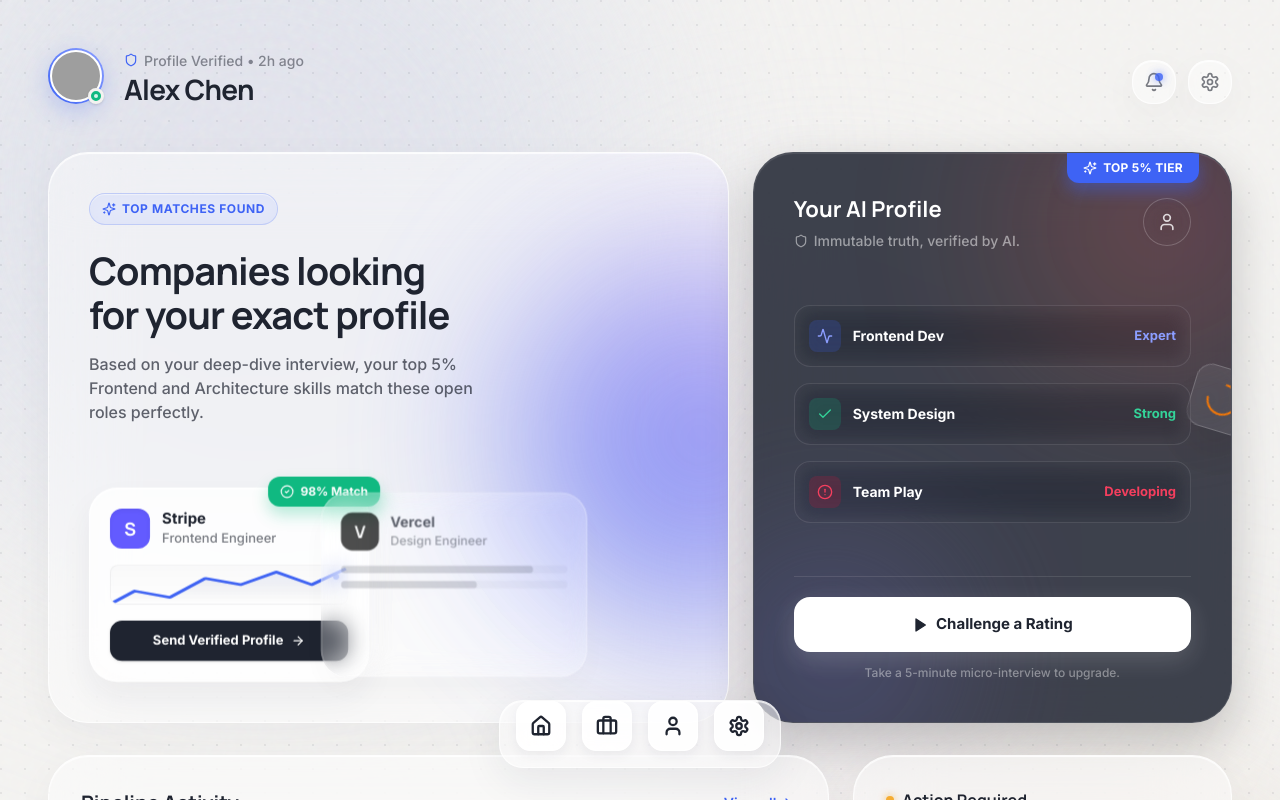
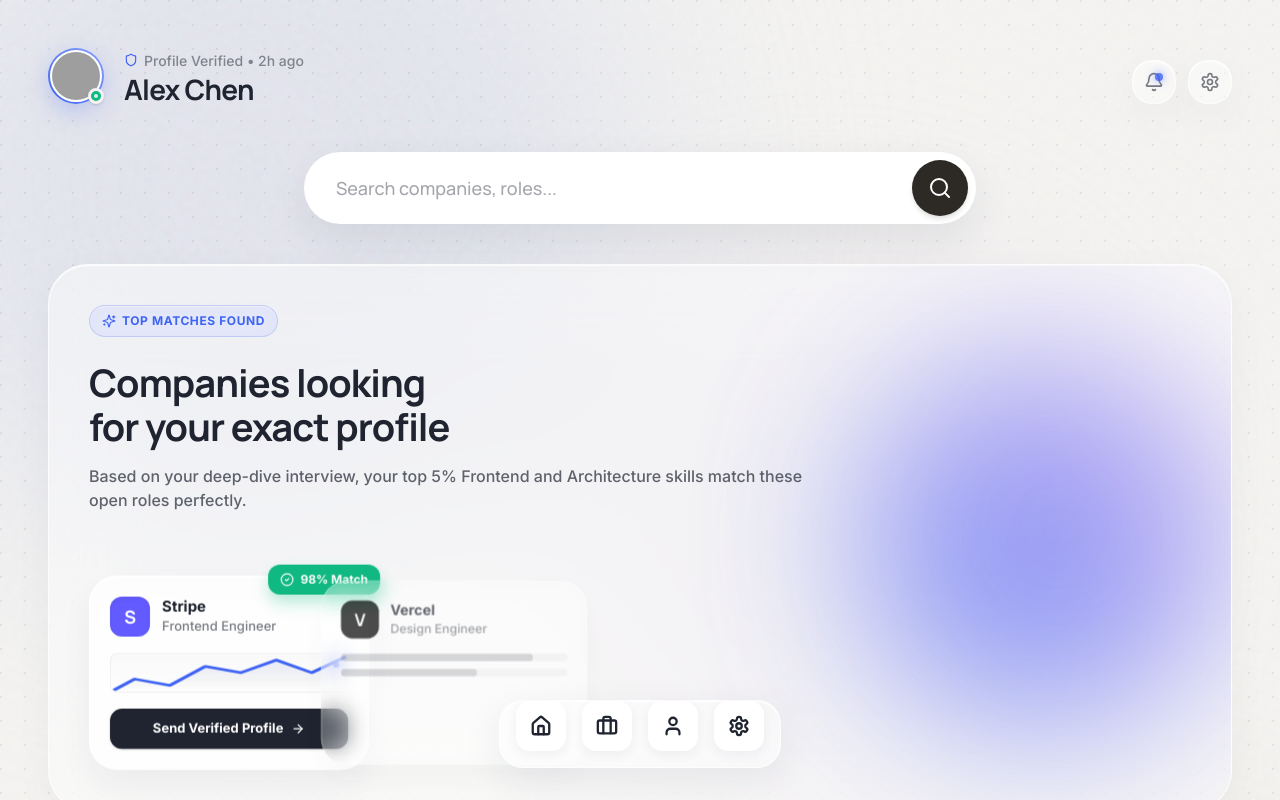
Before and after one commit to AnshulSancheti/Designuiscreens, a React (Vite) app: page / in a window 1280 px wide. Shown: the top 800 px of the page. Built offline with nearby package versions, Linux system fonts and the light colour scheme; grey boxes are pictures that could not be loaded.

Commit message:
Update files from Figma Make

```diff
--- a/src/app/components/UserDashboard.tsx
+++ b/src/app/components/UserDashboard.tsx
@@ -3,7 +3,8 @@ import { useNavigate } from 'react-router';
 import {
   Sparkles, ChevronRight, User,
   Clock, Briefcase, Zap, Star, Shield, ArrowUpRight,
-  MapPin, CheckCircle2, TrendingUp, Calendar, ArrowRight, Activity, ZapOff, Check, AlertCircle, Play
+  MapPin, CheckCircle2, TrendingUp, Calendar, ArrowRight, Activity, ZapOff, Check, AlertCircle, Play,
+  Search
 } from 'lucide-react';
 
 export function UserDashboard() {
@@ -11,11 +12,25 @@ export function UserDashboard() {
 
   return (
     <>
-      {/* Top Bento Grid: AI Matchmaker & Living Profile */}
+      {/* Global Search Bar (Pill style) */}
+      <div className="mb-10 flex justify-center w-full z-20 relative">
+        <div className="flex items-center w-full max-w-2xl bg-white rounded-full p-2 shadow-[0_16px_40px_rgba(30,35,60,0.08)] transition-transform focus-within:scale-[1.01] duration-300">
+          <input
+            type="text"
+            placeholder="Search companies, roles..."
+            className="flex-1 bg-transparent border-none outline-none pl-6 pr-4 py-3 text-[18px] font-medium text-[#1F2430] placeholder:text-[#1F2430]/40 font-[Manrope,sans-serif]"
+          />
+          <button className="w-14 h-14 rounded-full bg-[#2D2A26] hover:bg-[#1F2430] transition-colors flex items-center justify-center text-white shadow-md flex-shrink-0">
+            <Search className="w-6 h-6" />
+          </button>
+        </div>
+      </div>
+
+      {/* Top Bento Grid: AI Matchmaker */}
       <div className="grid grid-cols-1 lg:grid-cols-12 gap-6 mb-8">
 
-        {/* Hero 1: AI Matchmaker (Left) */}
-          <div className="lg:col-span-7 relative overflow-hidden rounded-[2.5rem] glass-card p-8 md:p-10 flex flex-col justify-between group">
+        {/* Hero 1: AI Matchmaker (Full width) */}
+          <div className="lg:col-span-12 relative overflow-hidden rounded-[2.5rem] glass-card p-8 md:p-10 flex flex-col justify-between group">
             {/* Glowing Orb */}
             <div className="absolute top-1/2 left-[70%] -translate-y-1/2 w-[350px] h-[350px] bg-gradient-to-tr from-[#3E63F5] to-[#B392F0] rounded-full blur-[80px] opacity-30 animate-pulse-glow pointer-events-none" />
 
@@ -88,83 +103,6 @@ export function UserDashboard() {
                 <div className="w-full h-2 rounded-full bg-[#1F2430]/5 mb-2 overflow-hidden"><div className="w-[85%] h-full bg-[#1F2430]/20 rounded-full" /></div>
                 <div className="w-full h-2 rounded-full bg-[#1F2430]/5 overflow-hidden"><div className="w-[60%] h-full bg-[#1F2430]/20 rounded-full" /></div>
               </div>
-            </div>
-          </div>
-
-          {/* Hero 2: The Living AI Profile (Right) */}
-          <div className="lg:col-span-5 relative overflow-hidden rounded-[2.5rem] glass-dark p-8 md:p-10 flex flex-col justify-between group">
-            {/* Top breaking badge */}
-            <div className="absolute top-0 right-8 px-4 py-1.5 rounded-b-xl bg-[#3E63F5] text-white text-[12px] font-bold tracking-wide uppercase shadow-[0_8px_16px_rgba(62,99,245,0.4)] flex items-center gap-1.5 z-20">
-              <Sparkles className="w-3.5 h-3.5" /> Top 5% Tier
-            </div>
-
-            {/* Dark Mode Glowing Orbs inside the card */}
-            <div className="absolute -top-20 -right-20 w-[300px] h-[300px] bg-gradient-to-tr from-[#FF7A00] to-[#FF007A] rounded-full blur-[90px] opacity-20 group-hover:opacity-30 transition-opacity duration-700 pointer-events-none" />
-            <div className="absolute bottom-[-10%] left-[-10%] w-[250px] h-[250px] bg-gradient-to-tr from-[#3E63F5] to-[#B392F0] rounded-full blur-[80px] opacity-20 pointer-events-none" />
-
-            <div className="relative z-10 flex items-center justify-between mb-8">
-              <div>
-                <h3 className="font-[Manrope,sans-serif] text-[22px] font-bold text-white mb-1">Your AI Profile</h3>
-                <p className="text-[14px] font-medium text-white/50 flex items-center gap-1.5">
-                  <Shield className="w-3.5 h-3.5" /> Immutable truth, verified by AI.
-                </p>
-              </div>
-              <div className="w-12 h-12 rounded-full border border-white/20 bg-white/5 backdrop-blur-xl flex items-center justify-center shadow-inner">
-                <User className="w-5 h-5 text-white/80" />
-              </div>
-            </div>
-
-            {/* Profile Stats / Radar Abstraction */}
-            <div className="relative z-10 flex-1 flex flex-col justify-center gap-4 mb-8">
-              <div className="flex items-center justify-between p-3.5 rounded-2xl bg-white/5 border border-white/10 backdrop-blur-md">
-                <div className="flex items-center gap-3">
-                  <div className="w-8 h-8 rounded-lg bg-[#3E63F5]/20 flex items-center justify-center text-[#8C9EFF]">
-                    <Activity className="w-4 h-4" />
-                  </div>
-                  <span className="text-[14px] font-bold text-white">Frontend Dev</span>
-                </div>
-                <span className="text-[13px] font-bold text-[#8C9EFF]">Expert</span>
-              </div>
-
-              <div className="flex items-center justify-between p-3.5 rounded-2xl bg-white/5 border border-white/10 backdrop-blur-md">
-                <div className="flex items-center gap-3">
-                  <div className="w-8 h-8 rounded-lg bg-[#10B981]/20 flex items-center justify-center text-[#34D399]">
-                    <Check className="w-4 h-4" />
-                  </div>
-                  <span className="text-[14px] font-bold text-white">System Design</span>
-                </div>
-                <span className="text-[13px] font-bold text-[#34D399]">Strong</span>
-              </div>
-
-              {/* The "Weakness" that needs challenging */}
-              <div className="flex items-center justify-between p-3.5 rounded-2xl bg-white/5 border border-white/10 backdrop-blur-md relative overflow-hidden group/weakness">
-                {/* Subtle red glow on hover */}
-                <div className="absolute inset-0 bg-gradient-to-r from-transparent via-[#D4183D]/10 to-transparent translate-x-[-100%] group-hover/weakness:animate-[shimmer_2s_infinite]" />
-                <div className="relative z-10 flex items-center gap-3">
-                  <div className="w-8 h-8 rounded-lg bg-[#D4183D]/20 flex items-center justify-center text-[#F43F5E]">
-                    <AlertCircle className="w-4 h-4" />
-                  </div>
-                  <span className="text-[14px] font-bold text-white">Team Play</span>
-                </div>
-                <span className="relative z-10 text-[13px] font-bold text-[#F43F5E]">Developing</span>
-              </div>
-            </div>
-
-            {/* Challenge Button (The key interaction) */}
-            <div className="relative z-10 pt-5 border-t border-white/10">
-              <button className="w-full relative group/btn px-6 py-4 rounded-2xl bg-white text-[#1F2430] font-bold text-[15px] shadow-[0_8px_24px_rgba(255,255,255,0.15)] hover:bg-[#F3F2F0] hover:-translate-y-1 transition-all flex items-center justify-center gap-2 overflow-hidden">
-                <div className="absolute inset-0 -translate-x-full group-hover/btn:animate-[shimmer_1.5s_infinite] bg-gradient-to-r from-transparent via-[#1F2430]/5 to-transparent skew-x-[-20deg]" />
-                <Play className="w-4 h-4 fill-current" />
-                Challenge a Rating
-              </button>
-              <p className="text-[12px] text-center font-medium text-white/40 mt-3">
-                Take a 5-minute micro-interview to upgrade.
-              </p>
-            </div>
-
-            {/* Floating Decorative Element */}
-            <div className="absolute right-[-20px] top-[40%] w-16 h-16 rounded-[1rem] bg-white/10 border border-white/20 backdrop-blur-2xl shadow-2xl flex items-center justify-center animate-float-fast rotate-[15deg]">
-              <div className="w-8 h-8 rounded-full border-[2px] border-[#FF7A00] border-t-transparent animate-spin" style={{ animationDuration: '3s' }} />
             </div>
           </div>
         </div>
```
Also changed, not shown: src/imports/image-2.png (added), src/imports/image-3.png (added).
